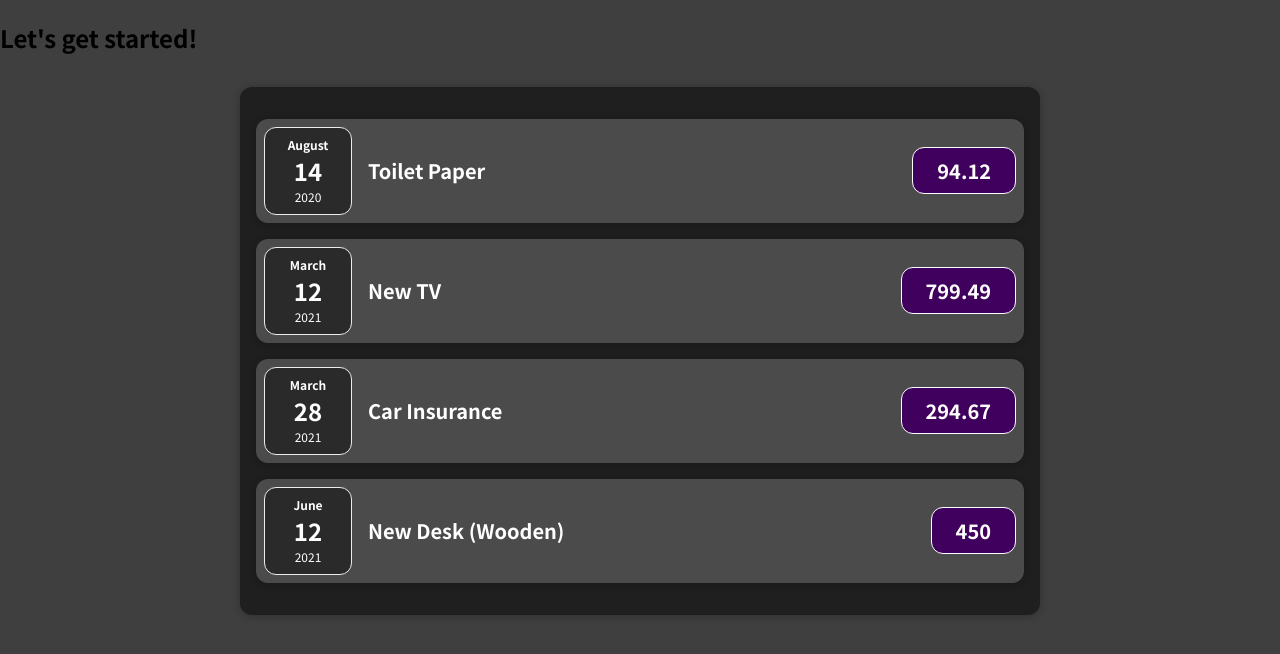
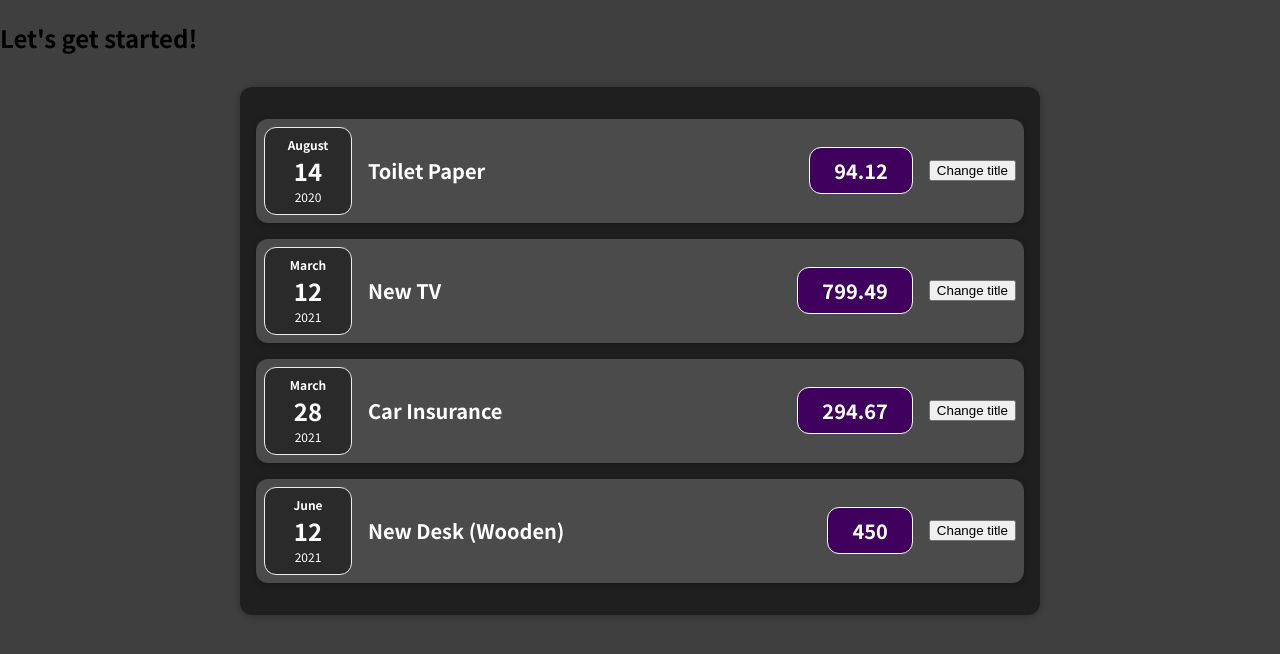
Before and after one commit to camcaro/react-expense-tracker, a React (Create React App) app: page / in a window 1280 px wide. Shown: the top 654 px of the page. Built offline with nearby package versions, Linux system fonts and the light colour scheme.

Commit message:
feat: add state for expense title and clickHandler

```diff
--- a/src/components/Expenses/ExpenseItem.js
+++ b/src/components/Expenses/ExpenseItem.js
@@ -1,14 +1,24 @@
+import { useState } from "react";
+
 import Card from "../UI/Card";
 import ExpenseDate from "./ExpenseDate";
 import "./ExpenseItem.css";
 
 function ExpenseItem(props) {
+  const [title, setTitle] = useState(props.title);
+
+  const clickHandler = () => {
+    setTitle("Clicked");
+    console.log("clicked!");
+  };
+
   return (
     <Card className="expense-item">
       <ExpenseDate date={props.date} />
       <div className="expense-item__description">
-        <h2>{props.title}</h2>
+        <h2>{title}</h2>
         <div className="expense-item__price">{props.amount}</div>
+        <button onClick={clickHandler}>Change title</button>
       </div>
     </Card>
   );
```
